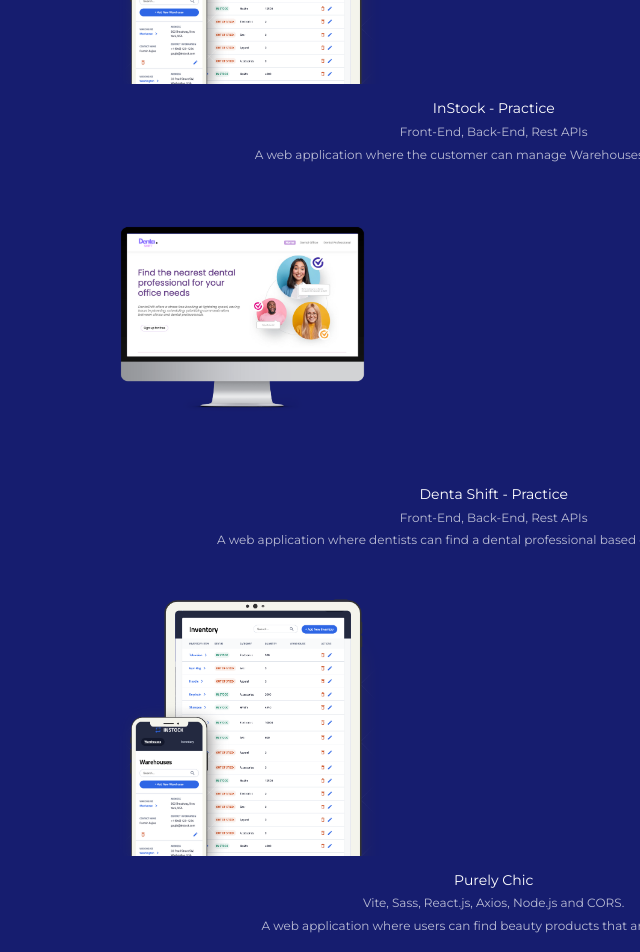
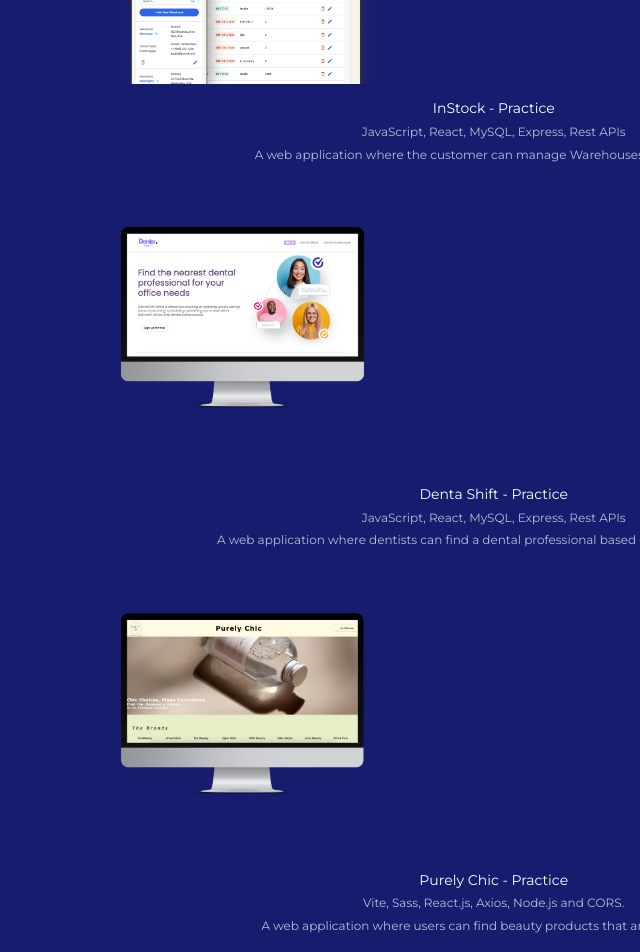
Before and after one commit to Araventura/portfolio-ara-ventura, a React (Vite) app: page / in a window 1280 px wide. Shown: the part 860-1812 px from the top of the page, without its empty margins (640-1280 px from the left). Built offline with nearby package versions, Linux system fonts and the light colour scheme.

Commit message:
import purely chic project to home

```diff
--- a/src/pages/Home/Home.jsx
+++ b/src/pages/Home/Home.jsx
@@ -5,6 +5,7 @@ import logo from "../../assets/images/av-logo.png";
 import arrow from "../../assets/icons/left-arrow.png";
 import workImage from "../../assets/images/mobile-tablet.png";
 import dentaShiftImage from "../../assets/images/dentashift.png";
+import purelyChic from "../../assets/images/purelyChic.png";
 
 function Home() {
   return (
@@ -38,7 +39,6 @@ function Home() {
           <h4 className="home__description">
             I'm a motivated and detail-oriented Junior Software Engineer with a
             passion for developing efficient and user-friendly applications.
-            Strong foundation in JavaScript, Python and full-stack development.
           </h4>
           <Link to={"/about"} className="home__description-more">
             More about me →
@@ -61,7 +61,7 @@ function Home() {
               <div className="home__list-wrapper">
                 <h3 className="home__list-title">InStock - Practice </h3>
                 <h4 className="home__list-description">
-                  Front-End, Back-End, Rest APIs
+                  JavaScript, React, MySQL, Express, Rest APIs
                 </h4>
                 <h4 className="home__list-description">
                   A web application where the customer can manage Warehouses and
@@ -78,7 +78,7 @@ function Home() {
               <div className="home__list-wrapper">
                 <h3 className="home__list-title">Denta Shift - Practice</h3>
                 <h4 className="home__list-description">
-                  Front-End, Back-End, Rest APIs
+                  JavaScript, React, MySQL, Express, Rest APIs
                 </h4>
                 <h4 className="home__list-description">
                   A web application where dentists can find a dental
@@ -89,11 +89,11 @@ function Home() {
             <li className="home__list-item">
               <img
                 className="home__bottom-wrapper__img"
-                src={workImage}
+                src={purelyChic}
                 alt="A mobile and tablet simulation"
               />
               <div className="home__list-wrapper">
-                <h3 className="home__list-title">Purely Chic</h3>
+                <h3 className="home__list-title">Purely Chic - Practice</h3>
                 <h4 className="home__list-description">
                   Vite, Sass, React.js, Axios, Node.js and CORS.
                 </h4>
```
